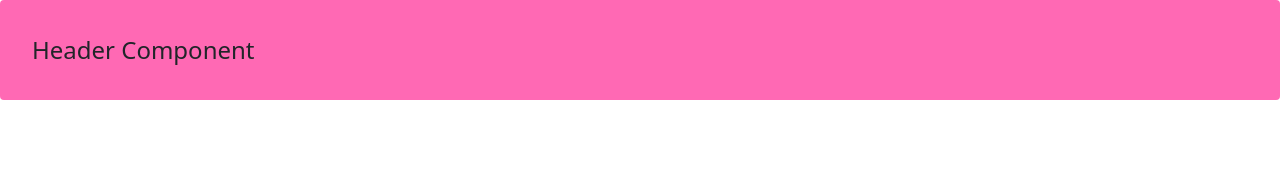
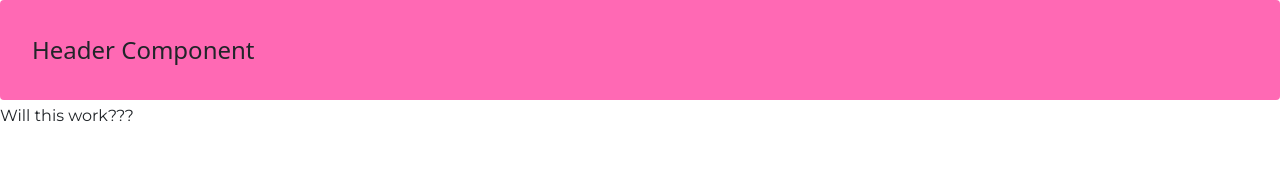
Before and after one commit to Simon-Cheek/SimonPortfolio, a React (Vite) app: page / in a window 1280 px wide. Before the commit this address had no page. Shown: the top 190 px of the page. Built offline with nearby package versions, Linux system fonts and the light colour scheme.

Commit message:
Begin text components

```diff
--- a/index.html
+++ b/index.html
@@ -6,6 +6,10 @@
   <link rel="icon" type="image/svg+xml" href="/vite.svg" />
   <link rel="stylesheet" href="https://cdn.jsdelivr.net/npm/bootstrap@5.3.2/dist/css/bootstrap.min.css"
     integrity="sha384-T3c6CoIi6uLrA9TneNEoa7RxnatzjcDSCmG1MXxSR1GAsXEV/Dwwykc2MPK8M2HN" crossorigin="anonymous" />
+  <link rel="preconnect" href="https://fonts.googleapis.com">
+  <link rel="preconnect" href="https://fonts.gstatic.com" crossorigin>
+  <link href="https://fonts.googleapis.com/css2?family=Montserrat:ital,wght@0,100..900;1,100..900&display=swap"
+    rel="stylesheet">
   <meta name="viewport" content="width=device-width, initial-scale=1.0" />
   <title>Vite + React</title>
 </head>
--- a/src/App.jsx
+++ b/src/App.jsx
@@ -2,8 +2,9 @@
 import 'bootstrap/dist/css/bootstrap.min.css';
 import { BrowserRouter, Routes, Route } from "react-router-dom";
 
-import { Header } from './components/Header';
+import Header from './components/Header';
 import ColorPage from './components/ColorPage';
+import { Paragraph } from './components/Text';
 
 
 
@@ -13,6 +14,7 @@ function App() {
   return (
     <>
       <Header />
+      <Paragraph>Will this work???</Paragraph>
 
       <BrowserRouter>
         <Routes>
--- a/src/components/Header.jsx
+++ b/src/components/Header.jsx
@@ -4,7 +4,7 @@ import { colors } from '../styles/colors';
 
 const color = 'white';
 
-export function Header() {
+function Header() {
     return (
         <>
             <div
--- /dev/null
+++ b/src/components/Text.jsx
@@ -0,0 +1,44 @@
+/** @jsxImportSource @emotion/react */
+import { css } from '@emotion/react';
+
+
+
+
+export function Paragraph({ children }) {
+
+  const pStyle = css`
+    font-family: "Montserrat", sans-serif;
+    margin: 0;
+    padding: 4px 0;
+  `
+
+  return (
+    <p css={pStyle}>
+      {children}
+    </p>
+  );
+}
+
+export function H1() {
+  return;
+}
+
+export function H2() {
+  return;
+}
+
+export function H3() {
+  return;
+}
+
+export function H4() {
+  return;
+}
+
+export function H5() {
+  return;
+}
+
+export function H6() {
+  return;
+}
```
